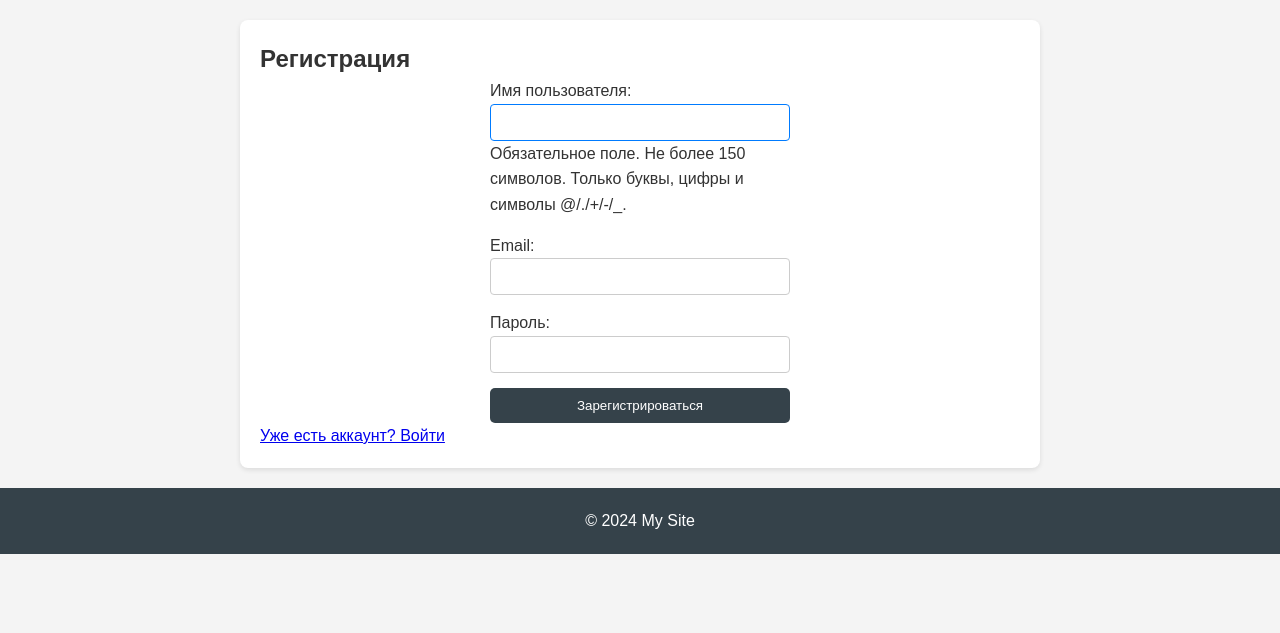
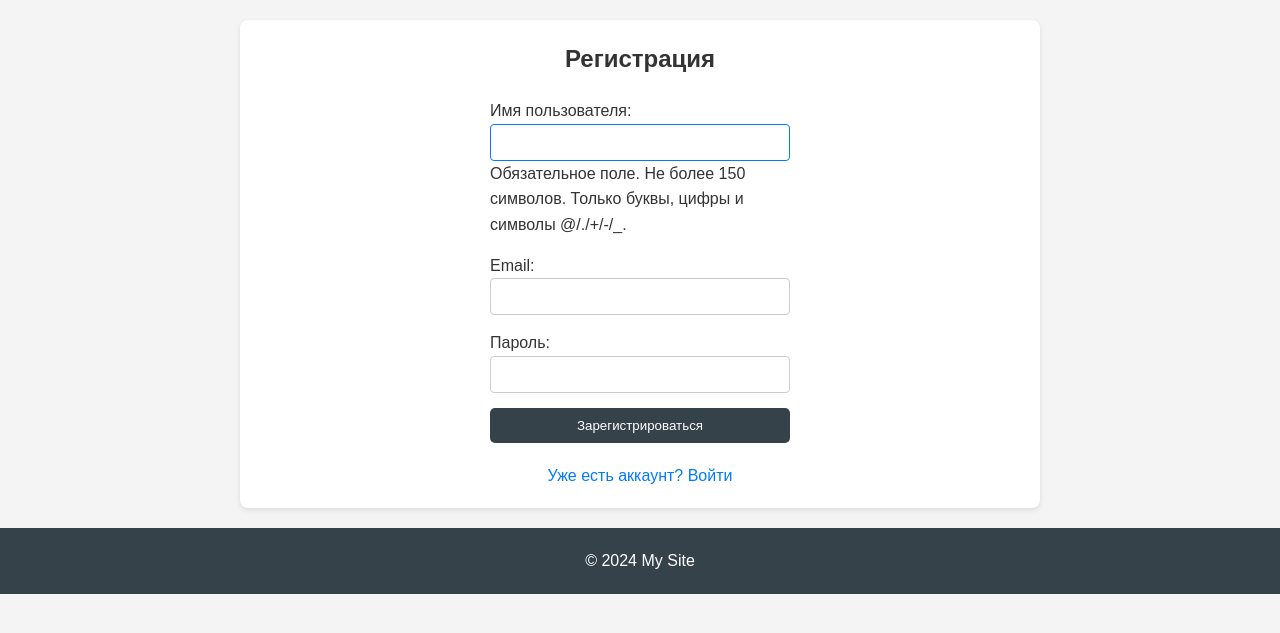
Before and after one commit to aruytehno/getmed.pro, a Django app: page /register/ in a window 1280 px wide. Shown: the part 117-750 px from the top of the page. Run offline with Django 5.2, Linux system fonts and the light colour scheme.

Commit message:
Обновил стили для формы регистрации

```diff
--- a/get_med/users/static/css/styles.css
+++ b/get_med/users/static/css/styles.css
@@ -100,3 +100,23 @@ textarea:focus {
     border-color: #007bff; /* Цвет границы при фокусе */
     outline: none; /* Убираем стандартный контур */
 }
+
+
+
+.text-center {
+    text-align: center; /* Центрирование текста */
+    margin-bottom: 20px; /* Отступ снизу для заголовка */
+}
+
+.login-link {
+    display: block; /* Делает ссылку блочной */
+    text-align: center; /* Центрирует текст внутри ссылки */
+    margin-top: 20px; /* Отступ сверху для ссылки */
+    color: #007bff; /* Цвет текста ссылки */
+    text-decoration: none; /* Убирает подчеркивание */
+    font-size: 16px; /* Размер шрифта */
+}
+
+.login-link:hover {
+    text-decoration: underline; /* Добавляет подчеркивание при наведении */
+}
--- a/get_med/users/templates/register.html
+++ b/get_med/users/templates/register.html
@@ -3,7 +3,7 @@
 {% block title %}Регистрация{% endblock %}
 
 {% block content %}
-<h2>Регистрация</h2>
+<h2 class="text-center">Регистрация</h2>
 <form method="post" class="registration-form">
     {% csrf_token %}
     <div class="form-group">
@@ -25,5 +25,5 @@
     <button type="submit" class="btn btn-primary">Зарегистрироваться</button>
 </form>
 
-<a href="{% url 'login' %}">Уже есть аккаунт? Войти</a>
+<a href="{% url 'login' %}" class="login-link">Уже есть аккаунт? Войти</a>
 {% endblock %}
```
